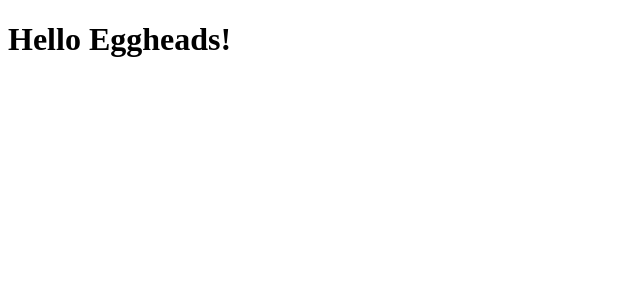
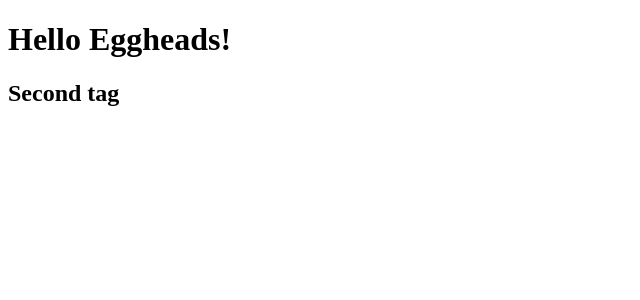
Before and after one commit to roymj88/react-app, a React (Create React App) app: page / in a window 1280 px wide. Shown: the top 300 px of the page, without its empty margins (0-640 px from the left). Built offline with nearby package versions, Linux system fonts and the light colour scheme; the HTML template or start-up script is replaced by a standard one.

Commit message:
#3 - Render elements inside parent element. Use paranthesis which is optional

```diff
--- a/src/App.js
+++ b/src/App.js
@@ -2,7 +2,12 @@ import React from 'react';
 
 class App extends React.Component {
   render(){
-    return <h1>Hello Eggheads!</h1>
+    return (
+        <div>
+          <h1>Hello Eggheads!</h1>
+          <h2>Second tag</h2>
+        </div>
+      )
   }
 }
 
```
